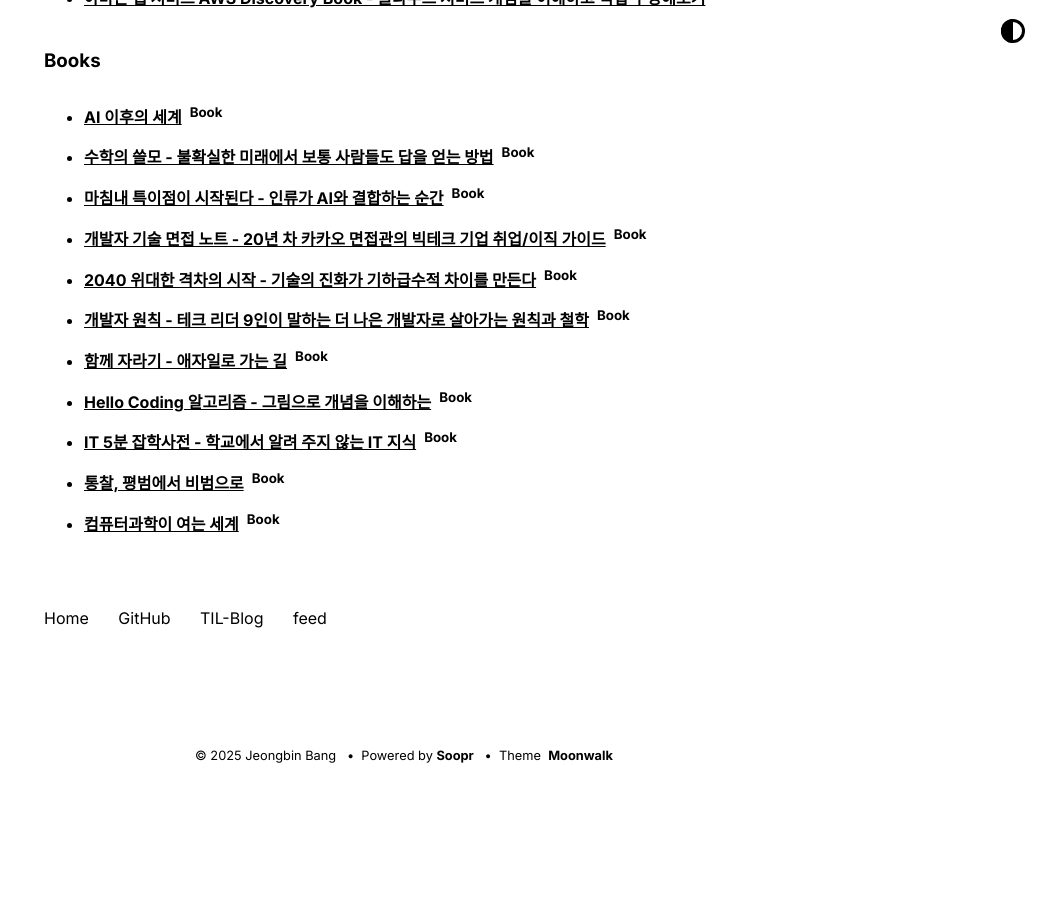
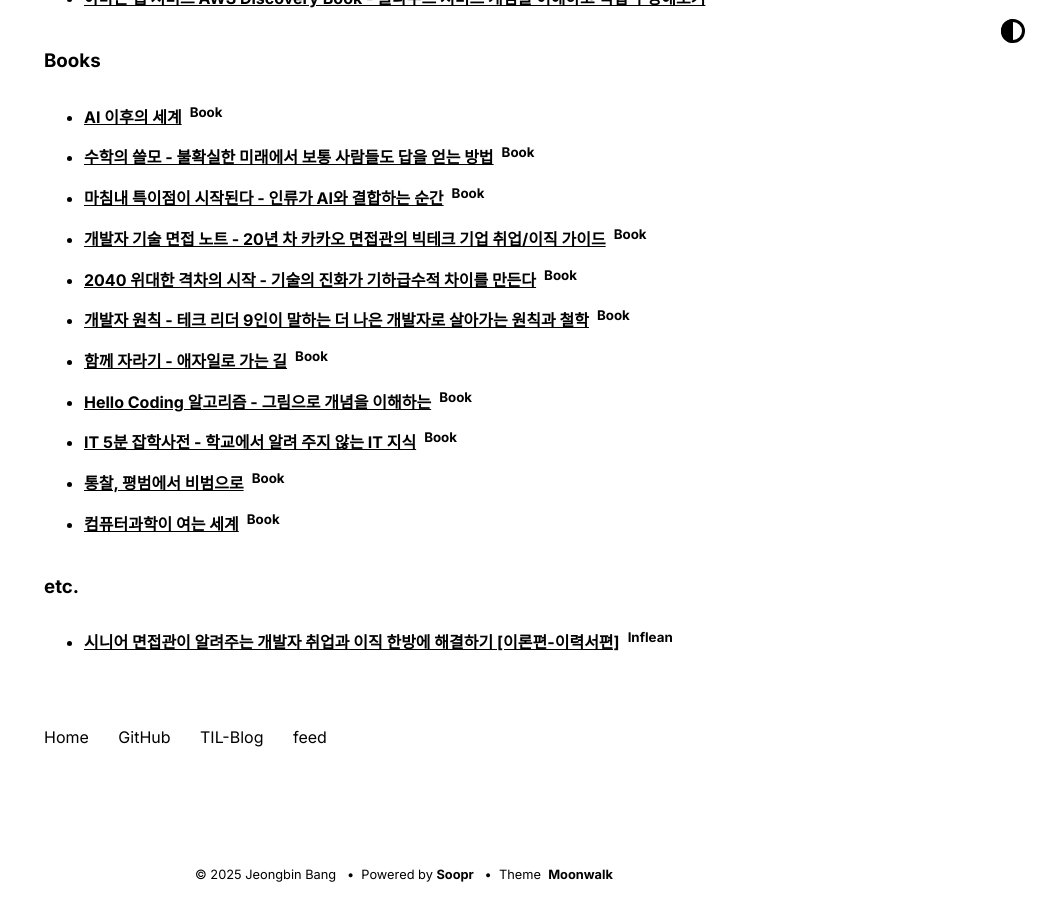
Before and after one commit to BangJeongBin/BangJeongBin.github.io, a Jekyll site: the page built from index.md, in a window 1280 px wide and 900 px high, scrolled down 3809 px. Shown: the whole window, without its empty margins (236-1280 px from the left). Built offline with Jekyll 4.4.1, drawn with Linux system fonts in a browser that asks for light colours; before the commit the page ends 4590 px from its top, so only the background shows below that.

Commit message:
Update activities_list.html

```diff
--- a/_includes/activities_list.html
+++ b/_includes/activities_list.html
@@ -214,3 +214,12 @@
                 컴퓨터과학이 여는 세계</a>&ensp;<sup>Book</sup></strong>
     </li>
 </ul>
+
+<h3><strong>etc.</strong></h3>
+<ul>
+    <li>
+        <strong>
+            <a href="https://www.inflearn.com/course/%EC%8B%9C%EB%8B%88%EC%96%B4-%EB%A9%B4%EC%A0%91%EA%B4%80-%EC%95%8C%EB%A0%A4%EC%A3%BC%EB%8A%94-%EC%B7%A8%EC%97%85-%EC%9D%B4%EC%A7%81-%EC%9D%B4%EB%A1%A0-%EB%AC%B4%EB%A3%8C/dashboard">
+                시니어 면접관이 알려주는 개발자 취업과 이직 한방에 해결하기 [이론편-이력서편]</a>&ensp;<sup>Inflean</sup></strong>
+    </li>
+</ul>
```
